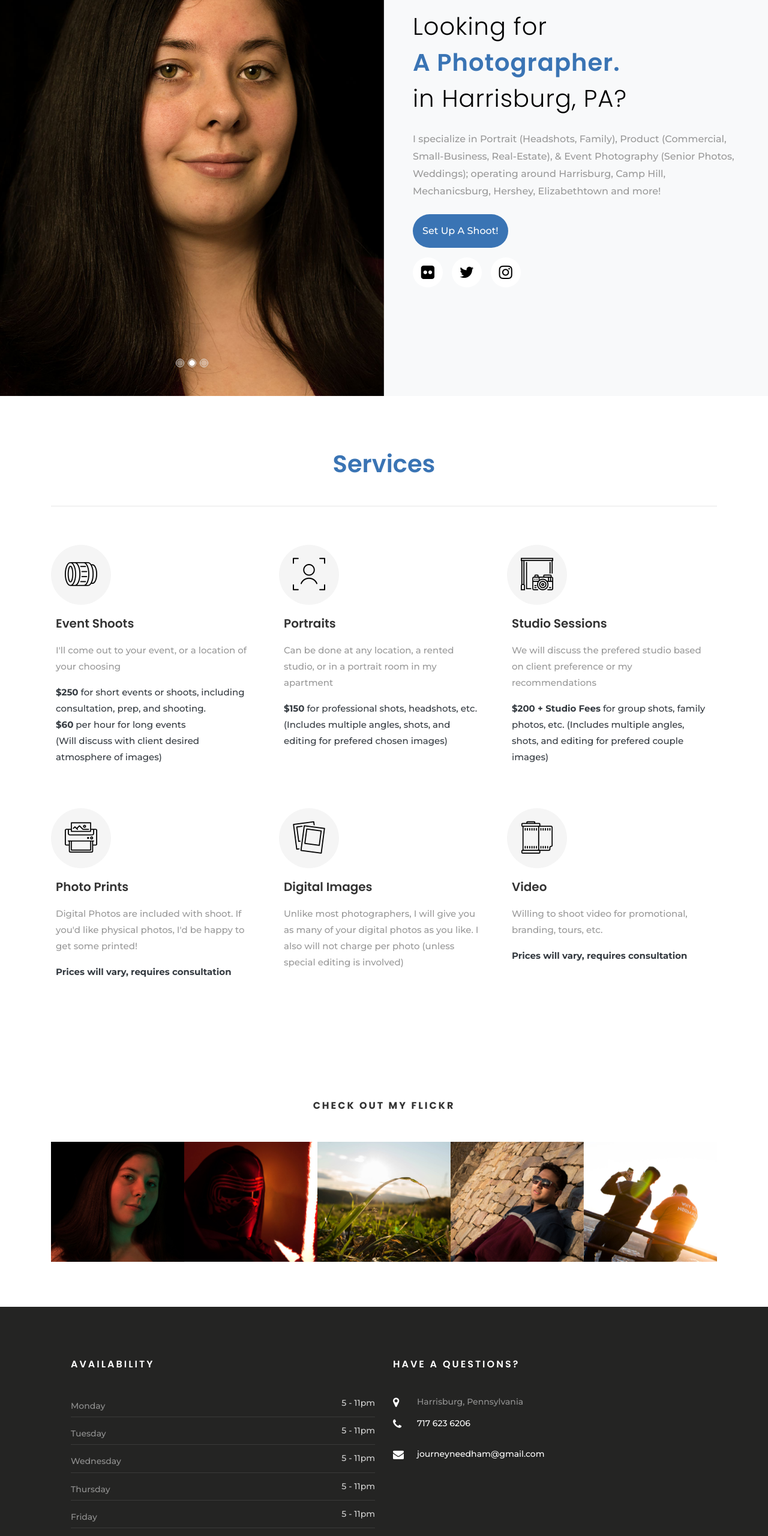
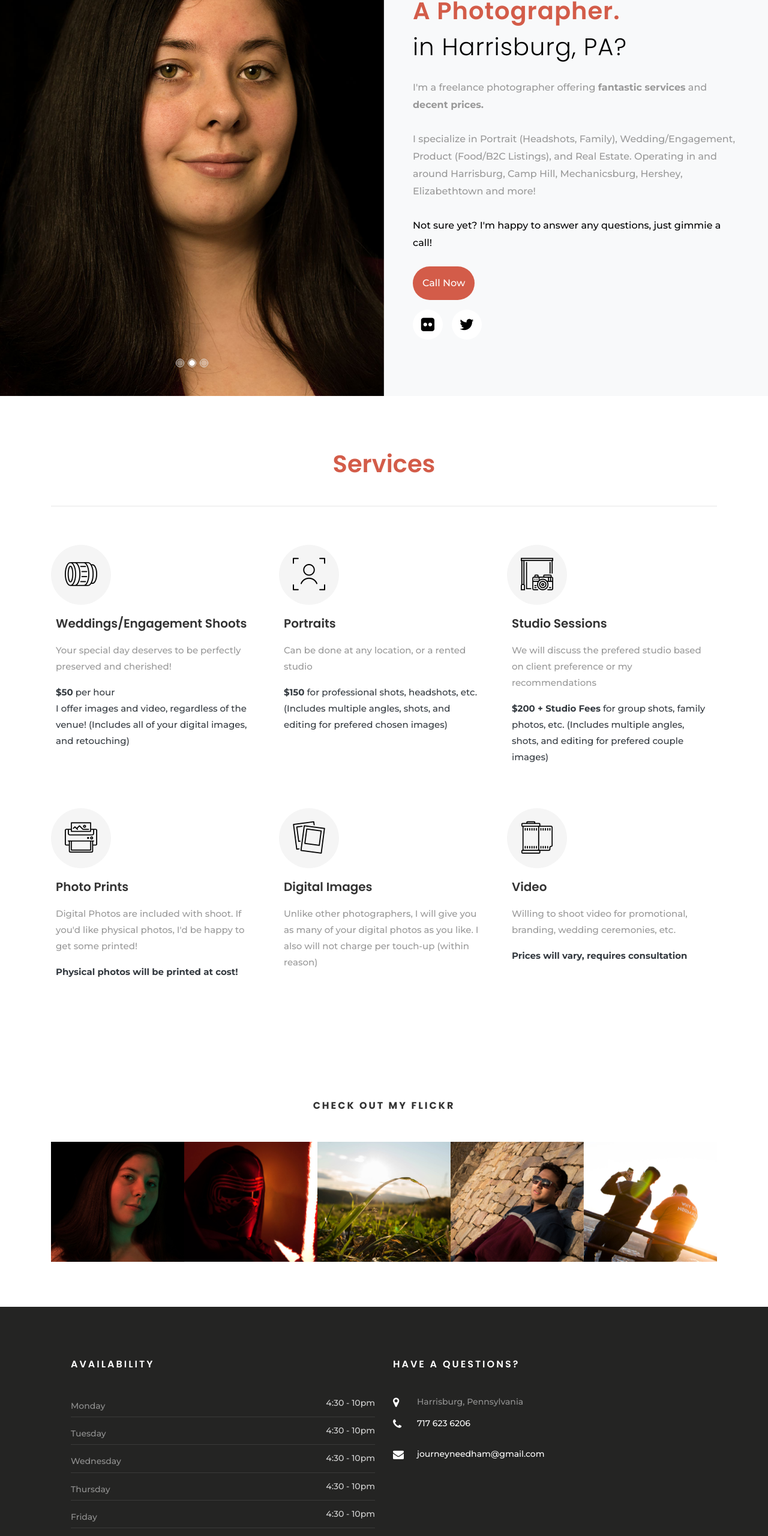
Before and after one commit to Journeyneedham/FreelancePage, a plain HTML site: page index.html in a window 1280 px wide. Shown: the part 140-2700 px from the top of the page at 60% size. Drawn offline with Linux system fonts and the light colour scheme; files whose address does not match are found by name; a web font is replaced by a local one.

Commit message:
Reword of colors and images

```diff
--- a/index.html
+++ b/index.html
@@ -1,15 +1,16 @@
 <!DOCTYPE html>
 <html lang="en">
   <head>
-    <title>Journey Needham - Photographer in Harrisburg, PA</title>
+    <title>Journey Needham | Freelance Photographer in Harrisburg, PA</title>
     <meta charset="utf-8">
     <meta name="viewport" content="width=device-width, initial-scale=1, shrink-to-fit=no">
-	<meta name="description" content="Commercial, Family, Event (Senior & Wedding) Photography in the Harrisburg Area">
-	<meta name="keywords" content="Photographer, Photography, Harrisburg, Pennsylvania, Portrait, Senior, Event">
+	<meta name="description" content="I'm a freelance photographer offering fantastic services and decent prices. I specialize in Portrait (Headshots, Family), Wedding/Engagement, Product (Food/B2C Listings),
+	and Real Estate. Operating in and around Harrisburg, Camp Hill, Mechanicsburg, Hershey, Elizabethtown and more!">
+	<meta name="keywords" content="Photographer, Photography, Harrisburg, Pennsylvania, Portrait, Senior, Wedding, Engagement">
 	<meta name="author" content="Journey Needham">
     <link rel="icon"
       type="image/png"
-      href="images/favicon.png">
+      href="images/favicon2.png">
     <link href="https://fonts.googleapis.com/css?family=Poppins:300,400,500,600,700" rel="stylesheet">
     <link href="https://fonts.googleapis.com/css?family=Montserrat:300,400,500,700" rel="stylesheet">
     <link href="https://fonts.googleapis.com/css?family=Herr+Von+Muellerhoff" rel="stylesheet">
@@ -33,8 +34,8 @@
 
 	<div id="colorlib-page">
 		<div id="colorlib-main" style="width: 100%!important;">
-			<img id="mobileImage" class="img-fluid" src="images/Subject2.jpg" style="display: none;" alt="Portrait Photo Example">
-			<section class="ftco-section-no-padding bg-light">
+			<img id="mobileImage" class="img-fluid" src="images/headshotCCOMPRESSED.jpg" style="display: none;" alt="Portrait Photo Example">
+			<section class="ftco-section-no-padding bg-light" id='padding-section'>
 				<div class="hero-wrap">
 					<div class="overlay"></div>
 					<div class="d-flex align-items-center js-fullheight" id="newArea">
@@ -55,14 +56,16 @@
                 <h1 class="mb-4"><span style="font-weight: 300;">Looking for <br>
                 </span> A Photographer.
                 <span style="font-weight: 300;"><br>in Harrisburg, PA?</span></h1>
-								<p class="mb-4" style="font-size: 2vh;">I specialize in Portrait (Headshots, Family), Product (Commercial, Small-Business, Real-Estate), & Event Photography (Senior Photos, Weddings); operating
-                  around Harrisburg, Camp Hill, Mechanicsburg, Hershey, Elizabethtown and more!
+								<p class="mb-4" style="font-size: 2vh;">I'm a freelance photographer offering <b>fantastic services</b> and <b>decent prices.</b> <br><br>I specialize in Portrait (Headshots, Family), Wedding/Engagement, Product (Food/B2C Listings),
+									and Real Estate. Operating in and
+				  around Harrisburg, Camp Hill, Mechanicsburg, Hershey, Elizabethtown and more! <br><br>
+				  <span style="color: black;">Not sure yet? I'm happy to answer any questions, just gimmie a call!</span>
                 </p>
-                <a class="btn btn-primary p-3" style="font-weight: 500;" href="tel:717-623-6206">Set Up A Shoot!</a>
+                <a class="btn btn-primary p-3" style="font-weight: 500;" href="tel:717-623-6206">Call Now</a>
 								<ul class="ftco-social mt-3">
 		              <li class="ftco-animate"><a href="https://www.flickr.com/photos/184990275@N02/?" target="_blank"><span class="icon-flickr"></span></a></li>
 		              <li class="ftco-animate"><a href="https://twitter.com/WankerPicard" target="_blank"><span class="icon-twitter"></span></a></li>
-		              <li class="ftco-animate"><a href="https://www.instagram.com/journeyneedhamphotography/" target="_blank"><span class="icon-instagram"></span></a></li>
+		              <!--<li class="ftco-animate"><a href="https://www.instagram.com/journeyneedhamphotography/" target="_blank"><span class="icon-instagram"></span></a></li>-->
 		            </ul>
 	            </div>
 						</div>
@@ -74,7 +77,7 @@
 
       <section class="ftco-section">
 	      <div class="container">
-          <h1 class="text-center py-2 pb-4 ftco-animate" style="font-weight: 600; color: #3A74B4;">Services</h1>
+          <h1 class="text-center py-2 pb-4 ftco-animate" style="font-weight: 600; color: #d35c49;">Services</h1>
           <hr>
 	        <div class="row pt-4">
 	          <div class="col-md-4 d-flex align-self-stretch ftco-animate">
@@ -85,11 +88,10 @@
 	              	</div>
 	              </div>
 	              <div class="media-body p-2 mt-2">
-	                <h3 class="heading mb-3">Event Shoots</h3>
-	                <p>I'll come out to your event, or a
-                    location of your choosing
+	                <h3 class="heading mb-3">Weddings/Engagement Shoots</h3>
+	                <p>Your special day deserves to be perfectly preserved and cherished!
                   </p>
-                  <p class="text-dark"><b>$250</b> for short events or shoots, including consultation, prep, and shooting.<br><b>$60</b> per hour for long events<br>(Will discuss with client desired atmosphere of images)</p>
+                  <p class="text-dark"><b>$50</b> per hour<br>I offer images and video, regardless of the venue! (Includes all of your digital images, and retouching)</p>
 	              </div>
 	            </div>
 	          </div>
@@ -102,7 +104,7 @@
 	              </div>
 	              <div class="media-body p-2 mt-2">
 	                <h3 class="heading mb-3">Portraits</h3>
-                  <p>Can be done at any location, a rented studio, or in a portrait room in my apartment</p>
+                  <p>Can be done at any location, or a rented studio</p>
                   <p class="text-dark"><b>$150</b> for professional shots, headshots, etc. (Includes multiple angles, shots, and editing for prefered chosen images)</p>
 	              </div>
 	            </div>
@@ -131,7 +133,7 @@
 	              <div class="media-body p-2 mt-2">
 	                <h3 class="heading mb-3">Photo Prints</h3>
                   <p>Digital Photos are included with shoot. If you'd like physical photos, I'd be happy to get some printed!</p>
-                  <p class="text-dark"><b>Prices will vary, requires consultation</b></p>
+                  <p class="text-dark"><b>Physical photos will be printed at cost!</b></p>
 	              </div>
 	            </div>
 	          </div>
@@ -144,7 +146,7 @@
 	              </div>
 	              <div class="media-body p-2 mt-2">
 	                <h3 class="heading mb-3">Digital Images</h3>
-	                <p>Unlike most photographers, I will give you as many of your digital photos as you like. I also will not charge per photo (unless special editing is involved)</p>
+	                <p>Unlike other photographers, I will give you as many of your digital photos as you like. I also will not charge per touch-up (within reason)</p>
 	              </div>
 	            </div>
 	          </div>
@@ -157,7 +159,7 @@
               </div>
               <div class="media-body p-2 mt-2">
                 <h3 class="heading mb-3">Video</h3>
-                <p>Willing to shoot video for promotional, branding, tours, etc.</p>
+                <p>Willing to shoot video for promotional, branding, wedding ceremonies, etc.</p>
                 <p class="text-dark"><b>Prices will vary, requires consultation</b></p>
               </div>
             </div>
@@ -219,11 +221,11 @@
 	             <div class="ftco-footer-widget mb-4">
 	              <h2 class="ftco-heading-2">Availability</h2>
 	              <ul class="list-unstyled categories">
-	              	<li><a>Monday <span>5 - 11pm</span></a></li>
-	              	<li><a>Tuesday <span>5 - 11pm</span></a></li>
-	                <li><a>Wednesday <span>5 - 11pm</span></a></li>
-	                <li><a>Thursday <span>5 - 11pm</span></a></li>
-                  <li><a>Friday <span>5 - 11pm</span></a></li>
+	              	<li><a>Monday <span>4:30 - 10pm</span></a></li>
+	              	<li><a>Tuesday <span>4:30 - 10pm</span></a></li>
+	                <li><a>Wednesday <span>4:30 - 10pm</span></a></li>
+	                <li><a>Thursday <span>4:30 - 10pm</span></a></li>
+                  <li><a>Friday <span>4:30 - 10pm</span></a></li>
                   <li><a>Saturday <span>All-Day</span></a></li>
                   <li><a>Sunday <span>All-Day</span></a></li>
 	              </ul>
```
Also changed, not shown: css/style.css, images/favicon.png (deleted).
